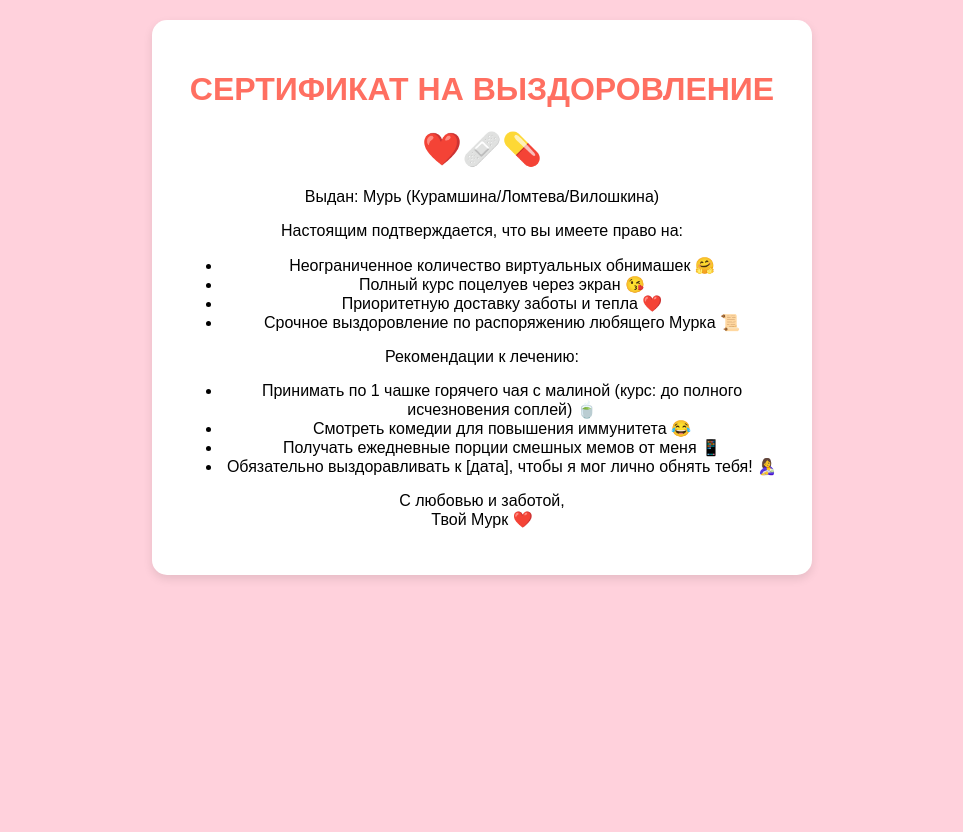
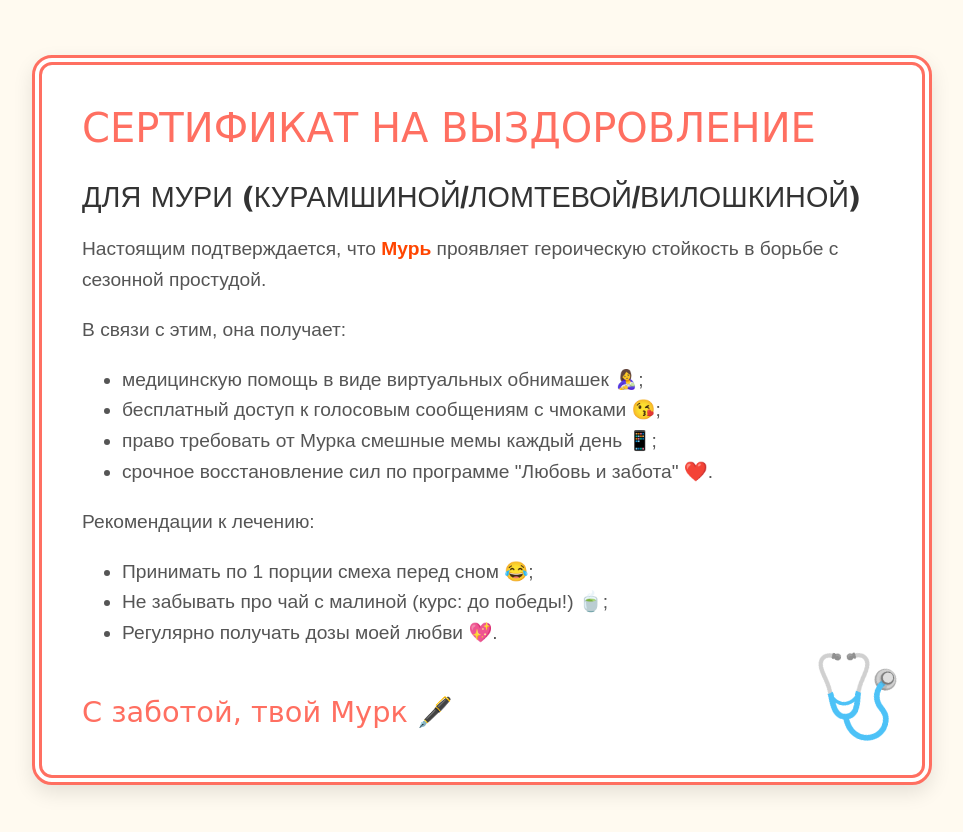
Before and after one commit to straliluya/bobo, a plain HTML site: page index.html in a window 1280 px wide. Shown: the whole page, without its empty margins (158-1121 px from the left). Before the commit the page ends 800 px from the top, so only its background shows below. Drawn offline with Linux system fonts and the light colour scheme.

Commit message:
Update index.html

```diff
--- a/index.html
+++ b/index.html
@@ -6,49 +6,86 @@
     <title>Сертификат на выздоровление</title>
     <style>
         body {
-            font-family: Arial, sans-serif;
-            background-color: #FFD1DC; /* Розовый фон */
-            text-align: center;
+            font-family: 'Arial', sans-serif;
+            background-color: #FFFAF0; /* Кремовый фон */
+            margin: 0;
             padding: 20px;
-            margin: 0;
+            display: flex;
+            justify-content: center;
+            align-items: center;
+            min-height: 100vh;
         }
         .certificate {
             background: white;
-            padding: 30px;
-            border-radius: 15px;
-            box-shadow: 0 4px 10px rgba(0, 0, 0, 0.1);
-            max-width: 600px;
-            margin: 0 auto;
+            padding: 40px;
+            border: 10px double #FF6F61; /* Двойная рамка */
+            border-radius: 20px;
+            box-shadow: 0 8px 20px rgba(0, 0, 0, 0.1);
+            max-width: 800px;
+            width: 90%;
+            position: relative;
+            overflow: hidden;
         }
-        h1 {
+        .header {
+            font-family: 'Dancing Script', cursive; /* Рукописный шрифт */
+            font-size: 2.5em;
             color: #FF6F61;
+            margin-bottom: 30px;
         }
-        .emoji {
-            font-size: 2em;
+        .subtitle {
+            font-family: 'Arial Black', sans-serif;
+            font-size: 1.8em;
+            color: #333;
             margin: 20px 0;
+        }
+        .content {
+            font-size: 1.2em;
+            line-height: 1.6;
+            color: #555;
+        }
+        .bold {
+            font-weight: bold;
+            color: #FF4500;
+        }
+        .seal {
+            position: absolute;
+            bottom: 20px;
+            right: 20px;
+            font-size: 4em;
+            color: #FFD700;
+            opacity: 0.7;
+            transform: rotate(15deg);
+        }
+        .signature {
+            margin-top: 40px;
+            font-family: 'Great Vibes', cursive;
+            font-size: 1.5em;
+            color: #FF6F61;
         }
     </style>
 </head>
 <body>
     <div class="certificate">
-        <h1>СЕРТИФИКАТ НА ВЫЗДОРОВЛЕНИЕ</h1>
-        <div class="emoji">❤️🩹💊</div>
-        <p>Выдан: Мурь (Курамшина/Ломтева/Вилошкина)</p>
-        <p>Настоящим подтверждается, что вы имеете право на:</p>
-        <ul>
-            <li>Неограниченное количество виртуальных обнимашек 🤗</li>
-            <li>Полный курс поцелуев через экран 😘</li>
-            <li>Приоритетную доставку заботы и тепла ❤️</li>
-            <li>Срочное выздоровление по распоряжению любящего Мурка 📜</li>
-        </ul>
-        <p>Рекомендации к лечению:</p>
-        <ul>
-            <li>Принимать по 1 чашке горячего чая с малиной (курс: до полного исчезновения соплей) 🍵</li>
-            <li>Смотреть комедии для повышения иммунитета 😂</li>
-            <li>Получать ежедневные порции смешных мемов от меня 📱</li>
-            <li>Обязательно выздоравливать к [дата], чтобы я мог лично обнять тебя! 🤱</li>
-        </ul>
-        <p>С любовью и заботой,<br>Твой Мурк ❤️</p>
+        <div class="header">СЕРТИФИКАТ НА ВЫЗДОРОВЛЕНИЕ</div>
+        <div class="subtitle">ДЛЯ МУРИ (КУРАМШИНОЙ/ЛОМТЕВОЙ/ВИЛОШКИНОЙ)</div>
+        <div class="content">
+            <p>Настоящим подтверждается, что <span class="bold">Мурь</span> проявляет героическую стойкость в борьбе с сезонной простудой.</p>
+            <p>В связи с этим, она получает:</p>
+            <ul>
+                <li>медицинскую помощь в виде виртуальных обнимашек 🤱;</li>
+                <li>бесплатный доступ к голосовым сообщениям с чмоками 😘;</li>
+                <li>право требовать от Мурка смешные мемы каждый день 📱;</li>
+                <li>срочное восстановление сил по программе "Любовь и забота" ❤️.</li>
+            </ul>
+            <p>Рекомендации к лечению:</p>
+            <ul>
+                <li>Принимать по 1 порции смеха перед сном 😂;</li>
+                <li>Не забывать про чай с малиной (курс: до победы!) 🍵;</li>
+                <li>Регулярно получать дозы моей любви 💖.</li>
+            </ul>
+            <div class="signature">С заботой, твой Мурк 🖋️</div>
+            <div class="seal">🩺</div>
+        </div>
     </div>
 </body>
 </html>
```
